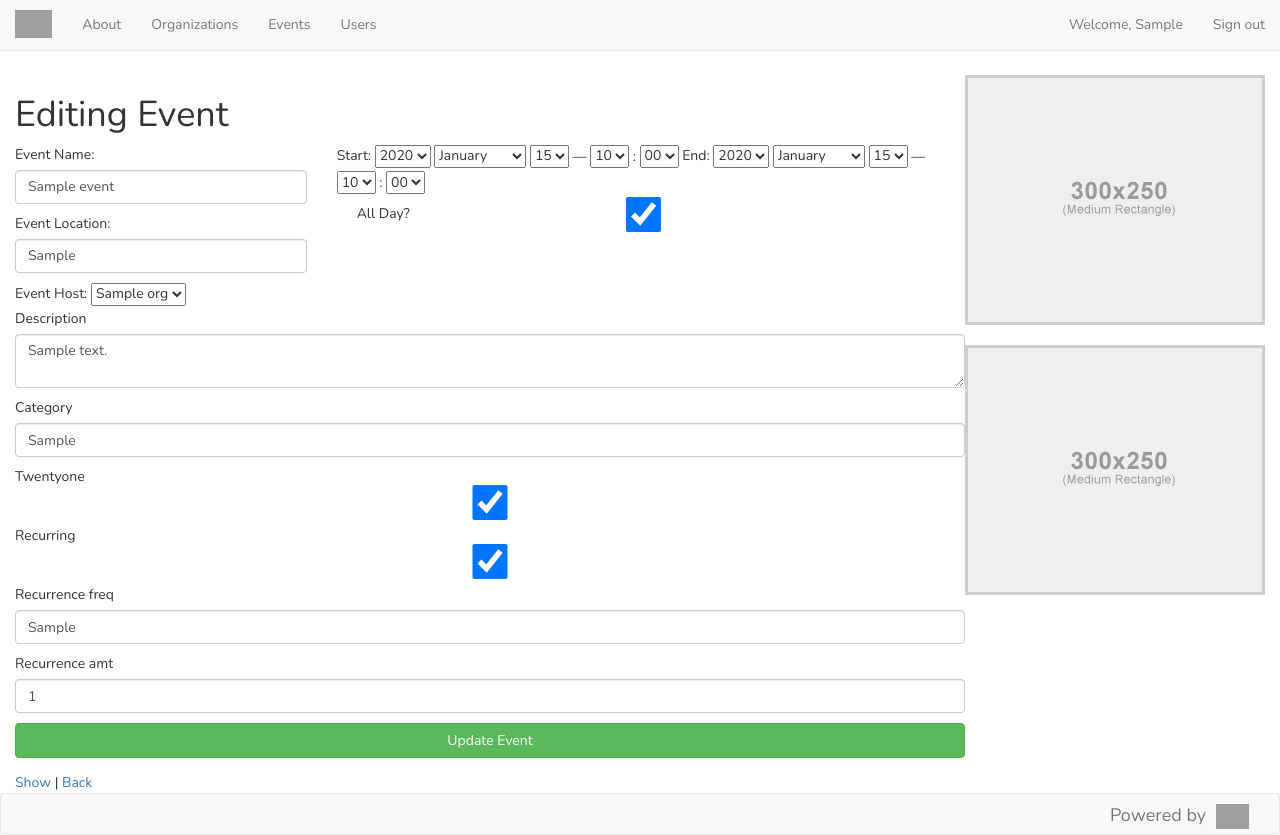
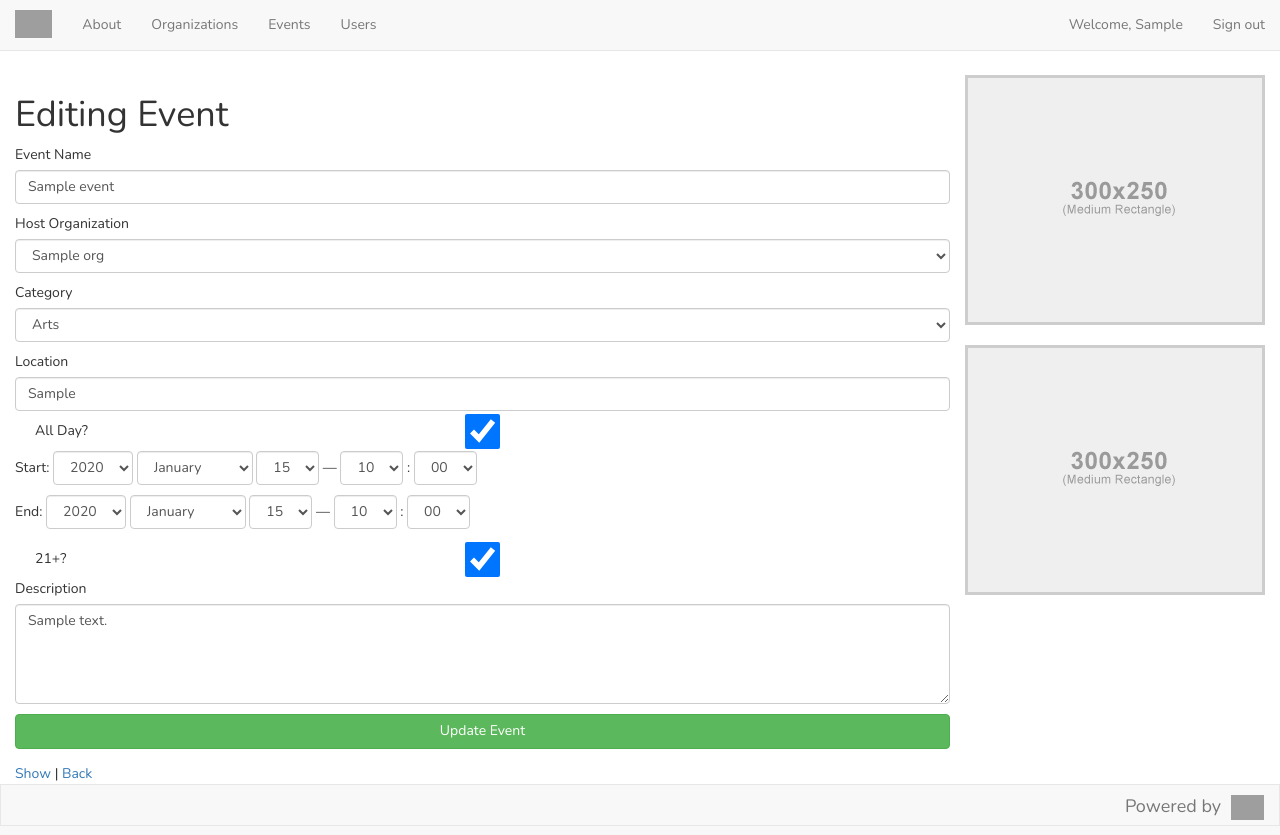
Before and after one commit to dailypenn/eventsatpenn, a Rails app: page /events/1/edit in a window 1280 px wide. Run offline with Rails 7, Linux system fonts and the light colour scheme; a user stored in the database is signed in; tables that the repository leaves empty hold one stand-in row (values such as "Sample post"); style sheets or scripts are compiled from the project's sources; parts of the project's set-up code (start-up, migrations or seed data) failed here and were passed over; some libraries are stand-ins or nearby versions; grey boxes are pictures that could not be loaded.

Commit message:
clean up new event form

```diff
--- a/app/assets/stylesheets/application.scss
+++ b/app/assets/stylesheets/application.scss
@@ -36,6 +36,11 @@ h1, h2, h3, h4, h5, h6 {
       margin-top: 20px;
     }
   }
+  &.new-event {
+    margin: 0;
+    margin-right: 15px;
+    text-align: center;
+  }
 }
 
 strong {
@@ -44,6 +49,8 @@ strong {
 
 main {
   max-width: 100%;
+  padding-left: 15px;
+  padding-right: 15px;
   padding-top: 75px;
 }
 
@@ -52,6 +59,12 @@ input {
   padding: 10px;
   border-radius: 4px;
   height: 35px;
+}
+
+.container-fluid {
+  &.main {
+    padding: 0px;
+  }
 }
 
 // make all images responsive by default
@@ -127,25 +140,22 @@ section {
   margin: 0;
   padding: 0;
   padding-left: 15px;
-  padding-right: 15px;
   padding-top: 10px;
 
   .navbar-logo {
     height: 28px;
+    padding-right: 15px;
   }
 }
 
 .navbar-static-bottom {
+  border-radius: 0;
   bottom: 0;
   margin-bottom: 0px;
   min-height: 40px;
 
   .navbar-header {
     float: right;
-
-    @media screen and (max-width: 700px) {
-      padding-right: 15px;
-    }
   }
 
   .navbar-brand {
@@ -176,9 +186,15 @@ section {
 }
 
 .calendar-sidebar {
-  margin-top: 40px;
+  border-radius: 4px;
+  margin-top: 43px;
+  margin-left: -15px;
   max-height: calc(100% - 100px);
   overflow: scroll;
+
+  &.new-event {
+    margin-top: 10px;
+  }
 }
 
 .list-all {
@@ -229,12 +245,12 @@ section {
   background-color: #AA1E22;
 }
 
-.row {
-  margin-right: 0;
-}
-
 .form-control {
   margin-bottom: 10px;
+
+  &.description {
+    height: 100px;
+  }
 }
 
 input[type="checkbox"] {
@@ -251,6 +267,7 @@ label {
   display: inline-block;
   width: calc(100% - 300px);
   min-height: calc(100vh - 120px);
+  padding-right: 15px;
 }
 
 .col-ads {
@@ -258,3 +275,15 @@ label {
   max-width: 300px;
   position: absolute;
 }
+
+@media screen and (max-width: 992px) {
+  .calendar-sidebar {
+    margin-left: 0;
+  }
+}
+
+@media screen and (max-width: 700px) {
+  .logo-bottom {
+    padding-right: 15px;
+  }
+}
--- a/app/models/event.rb
+++ b/app/models/event.rb
@@ -8,6 +8,7 @@ class Event < ApplicationRecord
 
   belongs_to :org
   validates :title, :start_date, :end_date, :location, :category, presence: true
+  validate :valid_dates?
 
   scope :search_query, lambda { |query|
     return nil if query.blank?
@@ -26,6 +27,11 @@ class Event < ApplicationRecord
     where(category: [*categories])
   }
 
+  def valid_dates?
+    p start_date < end_date
+    errors.add(start_date.to_s, 'Event must end after start time.') unless start_date < end_date
+  end
+
   def fb?
     fbID?
   end
--- a/app/views/events/_form.html.erb
+++ b/app/views/events/_form.html.erb
@@ -2,7 +2,6 @@
   <% if event.errors.any? %>
     <div id="error_explanation">
       <h2><%= pluralize(event.errors.count, "error") %> prohibited this event from being saved:</h2>
-
       <ul>
       <% event.errors.full_messages.each do |message| %>
         <li><%= message %></li>
@@ -11,51 +10,48 @@
     </div>
   <% end %>
 
+  <%= form.label :event_title, "Event Name" %>
+  <%= form.text_field :title, id: :event_title, class: 'form-control' %>
+  <%= form.label :org, "Host Organization" %>
+  <%= form.select 'org', options_from_collection_for_select(current_user.orgs, :id, :name), {}, { class: 'form-control' } %>
+  <%= form.label :category %>
+  <%= form.select :category, Event.categories, {}, { class: 'form-control' } %>
+  <%= form.label :location %>
+  <%= form.text_field :location, id: :event_location, class: 'form-control' %>
 
+  <div class="checkbox">
+    <label>
+      <%= form.check_box :all_day, id: :event_all_day, class: 'form-check-input checkbox-inline' %> All Day?
+    </label>
+  </div>
   <div class="row">
-    <div class="col-sm-4">
-      <%= form.label :event_title, "Event Name:" %>
-      <%= form.text_field :title, id: :event_title, class: 'form-control' %>
-      <%= form.label :location, "Event Location:" %>
-      <%= form.text_field :location, id: :event_location, class: 'form-control' %>
-      <%= form.label :org, "Event Host:" %>
-      <%= form.select 'org', options_from_collection_for_select(current_user.orgs, :id, :name), class: 'form-control' %>
+    <div class="col-xs-12">
+      <%= form.label :start_date, "Start:" %>
+      <%= form.datetime_select :start_date, { id: :event_start_date }, { class: 'form-control', style: 'width:auto;display:inline;' } %>
     </div>
-    <div class="col-sm-8">
-      <%= form.label :start_date, "Start:" %>
-      <%= form.datetime_select :start_date, id: :event_start_date, class: 'form-control' %>
+    <div class="col-xs-12">
       <%= form.label :end_date, "End:" %>
-      <%= form.datetime_select :end_date, id: :event_end_date, class: 'form-control' %>
-
-      <br>
-      <div class="checkbox">
-        <label>
-          <%= form.check_box :all_day, id: :event_all_day %> All Day?
-        </label>
-
-      </div>
+      <%= form.datetime_select :end_date, { id: :event_end_date }, { class: 'form-control', style: 'width:auto;display:inline;' } %>
     </div>
   </div>
+  <div class="checkbox">
+    <label>
+      <%= form.check_box :twentyone, id: :event_twentyone, class: 'form-check-input checkbox-inline' %> 21+?
+    </label>
+  </div>
 
+  <% # Commenting these out for the time being; probably won't do recurring events for MVP %>
+  <% # form.label :recurring %>
+  <% # form.check_box :recurring, id: :event_recurring, class: 'form-check-input' %>
+
+  <% # form.label :recurrence_freq %>
+  <% # form.text_field :recurrence_freq, id: :event_recurrence_freq, class: 'form-control' %>
+
+  <% # form.label :recurrence_amt %>
+  <% # form.number_field :recurrence_amt, id: :event_recurrence_amt, class: 'form-control' %>
 
   <%= form.label :description %>
-  <%= form.text_area :description, id: :event_description, class: 'form-control' %>
-
-
-  <%= form.label :category %>
-  <%= form.text_field :category, id: :event_category, class: 'form-control' %>
-
-  <%= form.label :twentyone %>
-  <%= form.check_box :twentyone, id: :event_twentyone, class: 'form-check-input' %>
-
-  <%= form.label :recurring %>
-  <%= form.check_box :recurring, id: :event_recurring, class: 'form-check-input' %>
-
-  <%= form.label :recurrence_freq %>
-  <%= form.text_field :recurrence_freq, id: :event_recurrence_freq, class: 'form-control' %>
-
-  <%= form.label :recurrence_amt %>
-  <%= form.number_field :recurrence_amt, id: :event_recurrence_amt, class: 'form-control' %>
+  <%= form.text_area :description, id: :event_description, class: 'form-control description' %>
 
   <%= form.submit class: "btn btn-success" %>
 <% end %>
--- a/app/views/events/new.html.erb
+++ b/app/views/events/new.html.erb
@@ -1,5 +1 @@
-<h1>New Event</h1>
-
 <%= render 'form', event: @event %>
-
-<%= link_to 'Back', events_path %>
--- a/app/views/layouts/application.html.erb
+++ b/app/views/layouts/application.html.erb
@@ -14,15 +14,15 @@
       <%= render 'layouts/navigation' %>
     </header>
     <main role="main">
-      <div class="container-fluid">
+      <div class="container-fluid main">
         <div class="col-app">
           <%= render 'layouts/messages' %>
           <%= yield %>
         </div>
         <div class="col-ads">
-          <img src="/assets/medrect.png" alt="Medium Rectrangle Ad">
+          <img src="/assets/medrect.png" alt="Medium Rectangle Ad">
           <br>
-          <img src="/assets/medrect.png" alt="Medium Rectrangle Ad">
+          <img src="/assets/medrect.png" alt="Medium Rectangle Ad">
         </div>
       </div>
     </main>
```
Also changed, not shown: app/views/events/show.html.erb (+13 -3 lines), app/views/layouts/calendar.html.erb (+17 -7 lines).
